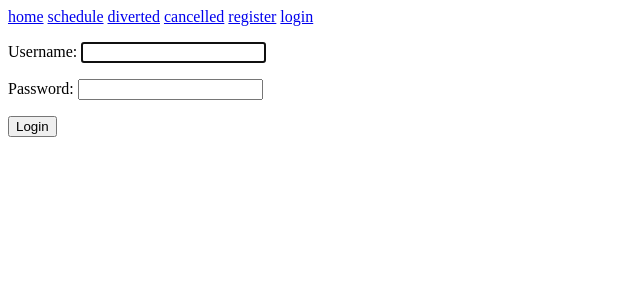
After one commit to dziubaaleksandr/Ukrainian_railway, a Django app: page /login/ in a window 1280 px wide. The commit adds this page. Shown: the top 300 px of the page, without its empty margins (0-640 px from the left). Run offline with Django 4.2, Linux system fonts and the light colour scheme.

Commit message:
Add login/logout functional

```diff
--- a/railway/templates/railway/base.html
+++ b/railway/templates/railway/base.html
@@ -12,8 +12,12 @@
         {%for m in menu%}
             <a href = "{% url m %}">{{m}}</a>
         {%endfor%}
+        {% if request.user.is_authenticated %}
+            {{user.username}} | <a href="{% url 'logout' %}">logout</a>
+        {% else %}
+            <a href="{% url 'register' %}">register</a> <a href="{% url 'login' %}">login</a>
+        {% endif %}
     {% endblock mainmenu %}
-
 
     {%block content%}
 
--- /dev/null
+++ b/railway/templates/railway/login.html
@@ -0,0 +1,11 @@
+{% extends 'railway/base.html' %}
+
+
+
+{%block content%}
+<form method="post">
+    {% csrf_token %}
+    {{ form.as_p }}
+    <button type="submit">Login</button>
+</form>
+{%endblock content%}
--- a/railway/urls.py
+++ b/railway/urls.py
@@ -9,5 +9,8 @@ urlpatterns = [
     #path('schedule/<slug:train_slug>/', ShowTrain.as_view(), name = 'train')
     path('schedule/<slug:train_slug>/<int:wagon_number>/', buy_ticket, name = 'train'),
     path('register/', RegisterUser.as_view(), name='register'),
+    path('login/', LoginUser.as_view(), name='login'),
+    path('logout/', logout_user, name='logout'),
+
 
 ]
--- a/railway/views.py
+++ b/railway/views.py
@@ -1,13 +1,15 @@
-from django.shortcuts import render
+from django.shortcuts import redirect, render
 from django.urls import reverse_lazy
 from django.views.generic import ListView, DetailView, CreateView
+from django.contrib.auth.views import LoginView
+from django.contrib.auth import logout
 from django.http import Http404, HttpResponse, HttpResponseNotFound
 from .models import *
-#from django.contrib.auth.forms import UserCreationForm
+from django.contrib.auth.forms import AuthenticationForm
 from .forms import *
 # Create your views here.
 
-menu = ['home', 'schedule', 'diverted', 'cancelled', 'register']
+menu = ['home', 'schedule', 'diverted', 'cancelled',]
 def index(request):
     context = {
         'menu': menu,
@@ -104,7 +106,6 @@ def buy_ticket(request, train_slug, wagon_number):
 
     return render(request, "railway/train.html", context= context)
 
-
 class RegisterUser(CreateView):
     form_class = RegisterUserForm
     template_name = 'railway/register.html'
@@ -115,3 +116,20 @@ class RegisterUser(CreateView):
         context['title'] = 'Register'
         context['menu'] = menu
         return context
+
+class LoginUser(LoginView):
+    form_class = AuthenticationForm
+    template_name = 'railway/login.html'
+
+    def get_context_data(self, *, object_list=None, **kwargs):  #Passing static and dynamic data
+        context = super().get_context_data(**kwargs)
+        context['title'] = 'Login'
+        context['menu'] = menu
+        return context
+
+    def get_success_url(self):
+        return reverse_lazy('home')
+
+def logout_user(request):
+    logout(request)
+    return redirect('login')
```
Also changed, not shown: db.sqlite3.
